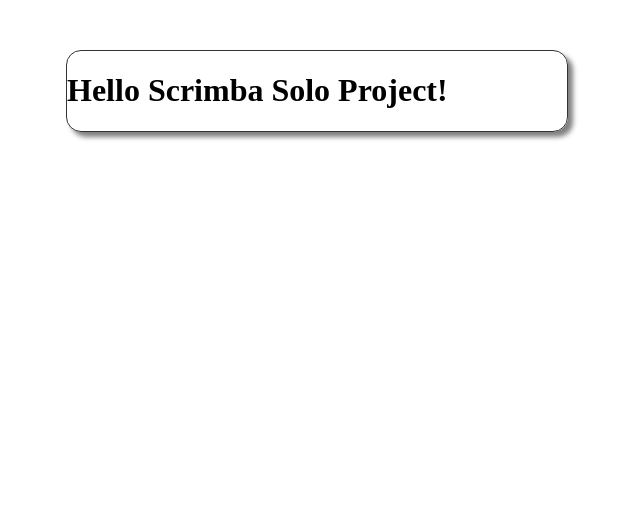
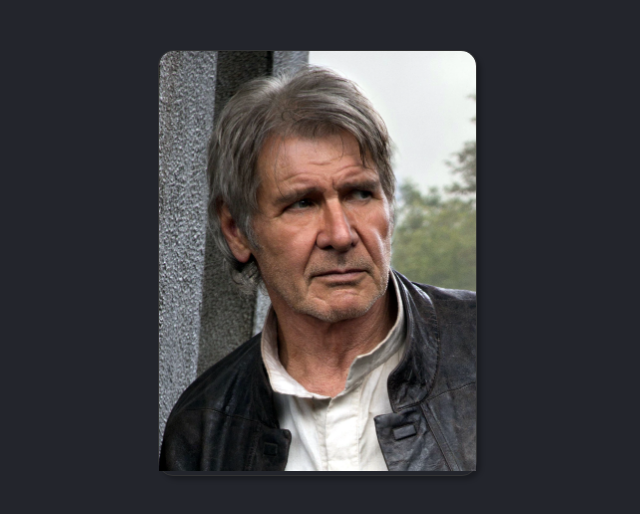
Before and after one commit to MichaelLarocca/scrimba-solo-project-digital-business-card, a React (Vite) app: page / in a window 1280 px wide. Shown: the top 514 px of the page, without its empty margins (323-963 px from the left). Built offline with nearby package versions, Linux system fonts and the light colour scheme.

Commit message:
Updated css

```diff
--- a/src/App.css
+++ b/src/App.css
@@ -1,7 +1,13 @@
 .ctn {
   border: 1px solid #333;
   margin: 50px auto;
-  width: 500px;
+  width: 317PX;
   border-radius: 15px;
-  box-shadow: 5px 5px 5px rgba(0,0,0,0.5);
+  box-shadow: 4px 4px 4px rgba(0,0,0,0.25);
 }
+
+img {
+  width: 317PX;
+  border-top-left-radius: 15px;
+  border-top-right-radius: 15px;
+}
--- a/src/App.jsx
+++ b/src/App.jsx
@@ -2,13 +2,14 @@ import { useState } from 'react'
 import reactLogo from './assets/react.svg'
 import viteLogo from '/vite.svg'
 import './App.css'
+import Photo from './components/Photo'
 
 function App() {
   const [count, setCount] = useState(0)
 
   return (
     <div className="ctn">
-      <h1>Hello Scrimba Solo Project!</h1>
+      <Photo />
     </div>
   )
 }
--- a/src/components/Photo.jsx
+++ b/src/components/Photo.jsx
@@ -0,0 +1,5 @@
+export default function Photo() {
+    return (
+        <img src="src\img\Han-Solo.png"></img>
+    )
+}
--- a/src/index.css
+++ b/src/index.css
@@ -2,4 +2,6 @@ body {
   box-sizing: border-box;
   margin: 0;
   padding: 0;
+  background-color: #23252C;
+  color: white;
 }
```
